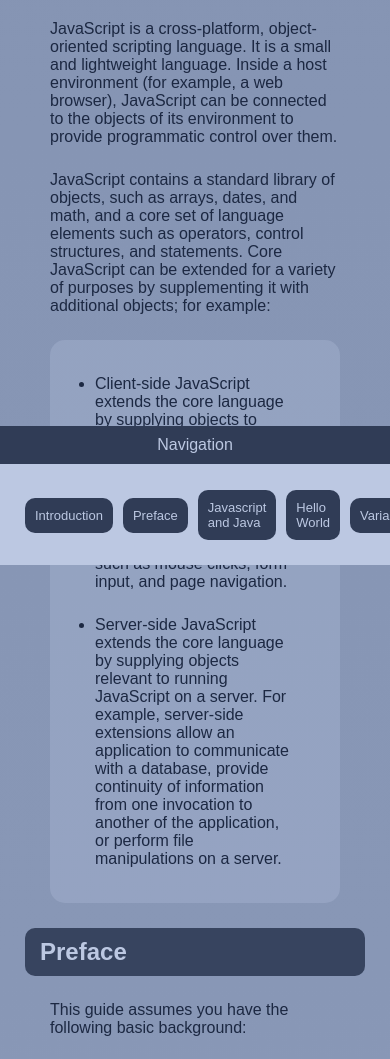
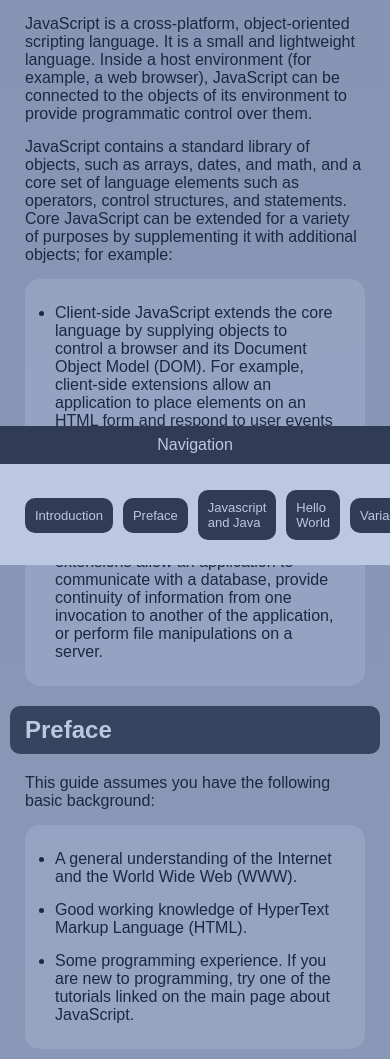
Before and after one commit to manhathaway/javascriptdocumentation, a plain HTML site: page index.html in a window 390 px wide. Shown: the part 279-1338 px from the top of the page. Drawn offline with Linux system fonts and the light colour scheme.

Commit message:
Mobile optimization

```diff
--- a/styles.css
+++ b/styles.css
@@ -170,15 +170,47 @@ padding: 0 50px;
 }
 
 @media screen and (max-width: 925px) {
-#nav-links {
+  p:not(header p), li {
+    margin: 15px 0;
+  }
+
+  #nav-links {
   flex-wrap: nowrap;
   overflow-x: auto;
   justify-content: flex-start;
   align-items: center;
 }
 
+#introduction ul,
+#preface ul,
+#while_statements ul,
+#function_declarations ul {
+padding: 10px 30px !important;
+}
+
+#introduction ul,
+#preface ul,
+#hello_world > div > div,
+#declaring_variables > div > div,
+#variable_scope > div > div,
+#constants > div > div,
+#if_-_else_statements > div > div,
+#while_statements > div > div,
+#while_statements ul,
+#function_declarations > div > div,
+#function_declarations ul {
+background-color: rgba(188, 200, 226, 0.25);
+padding: 10px 20px;
+margin: 10px 0;
+border-radius: 15px;;
+}
+
 .main-section {
   padding: 0;
-  margin: 0 25px;
+  margin: 10px;
+}
+
+.main-section div {
+  margin: 0 15px;
 }
 }
```
